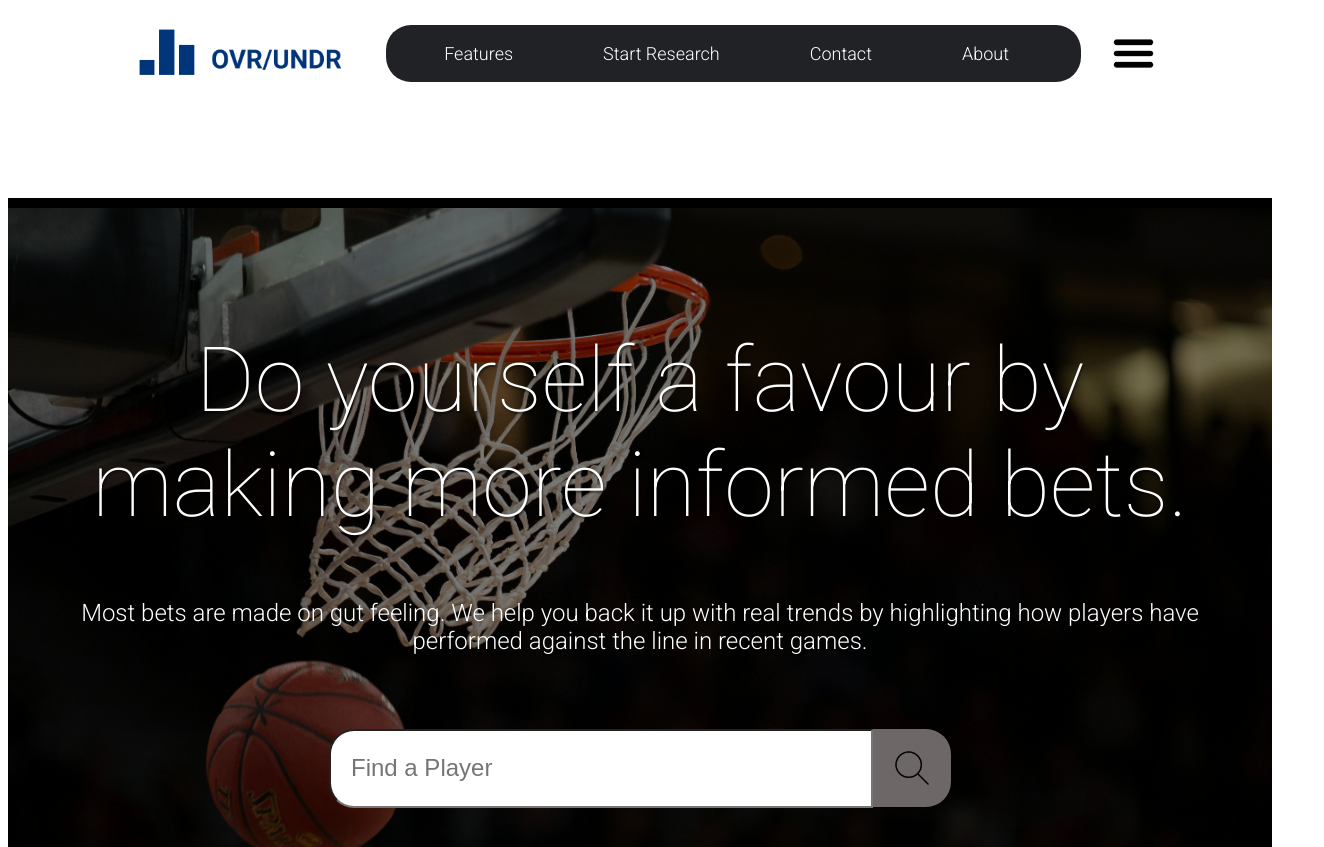
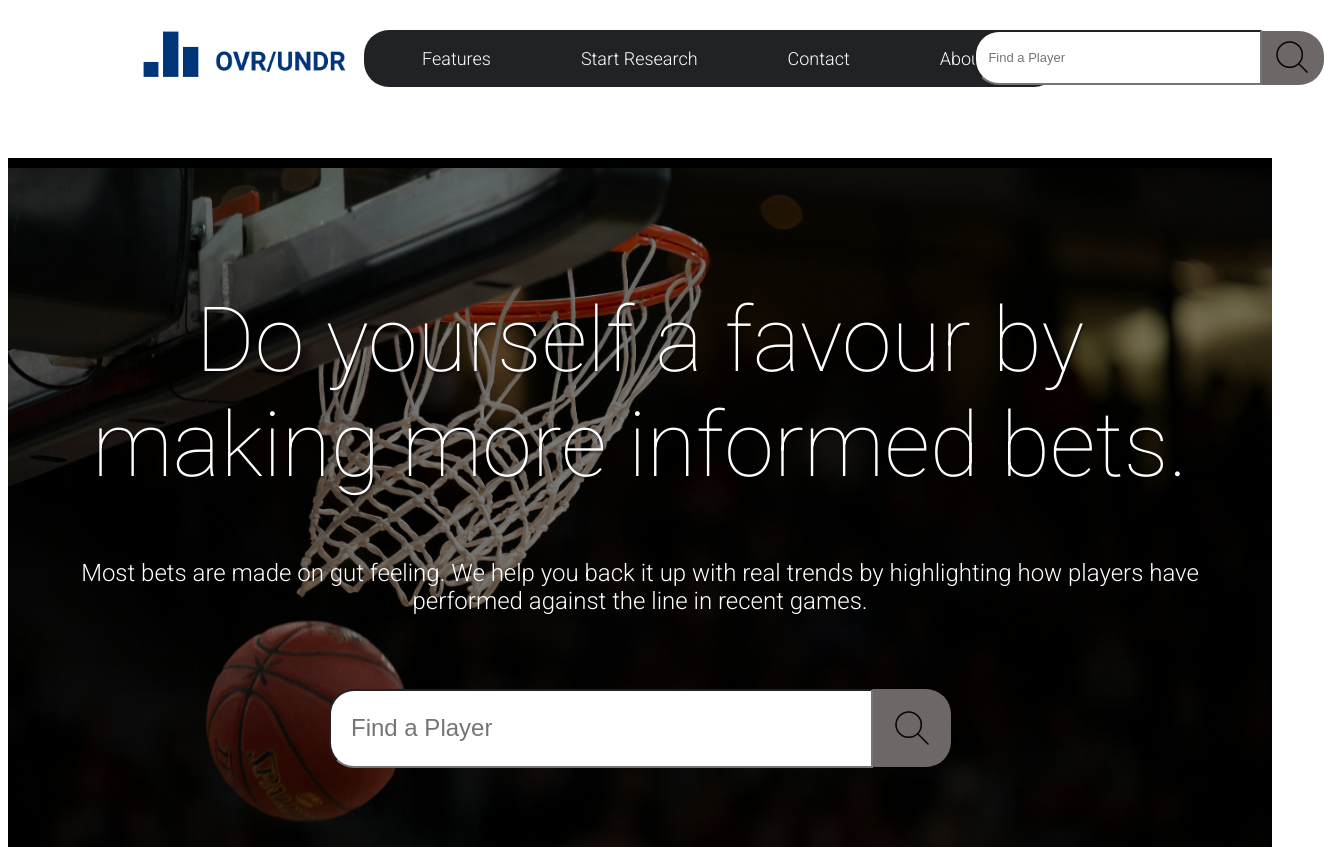
Before and after one commit to anthony-gudiel/ovr-undr, a React (Vite) app in the folder stat-finder/: page / in a window 1280 px wide. Shown: the top 847 px of the page, 1324 px wide, since content can reach past the window. Built offline with nearby package versions, Linux system fonts and the light colour scheme.

Commit message:
Added functional search bar to the header

```diff
--- a/stat-finder/src/App.jsx
+++ b/stat-finder/src/App.jsx
@@ -4,23 +4,82 @@ import PlayerStats from './components/PlayerStats'
 import About from "./components/About"
 import Contact from "./components/Contact"
 import { BrowserRouter, Routes, Route } from "react-router-dom"
+import { Toaster, toast } from 'sonner'
+import { useNavigate } from "react-router-dom"
 
 function App() {
+
+    const navigate = useNavigate();
+
+    function isEmpty(obj) {
+        return Object.keys(obj).length === 0;
+    }
+
+    async function handleSearch(event) {
+
+        event.preventDefault();
+
+        const formElement = event.currentTarget;
+        const formData = new FormData(formElement);
+
+        // console.log(formData);
+        // console.log('handleSearch entered')
+
+        let userPlayerSearch = formData.get("player-search");
+        const spaceIndex = (userPlayerSearch.indexOf(" "));
+
+        if (spaceIndex === -1) {
+            toast.error("Please enter a first and last name separated by a space.");
+            formElement.reset();
+            return;
+        }
+
+        userPlayerSearch = userPlayerSearch[0].toUpperCase()
+            + userPlayerSearch.substring(1, spaceIndex + 1)
+            + userPlayerSearch[spaceIndex + 1].toUpperCase()
+            + userPlayerSearch.substring(spaceIndex + 2, userPlayerSearch.length);
+
+        userPlayerSearch = userPlayerSearch.substring(0, spaceIndex) + '_'
+        + userPlayerSearch.substring(spaceIndex + 1, userPlayerSearch.length);
+
+        const url = `${import.meta.env.VITE_API_URL || 'http://localhost:5000'}/api/player?name=${encodeURIComponent(userPlayerSearch)}`;
+
+        formElement.reset();
+
+        try {
+            const response = await fetch(url);
+            if (!response.ok) {
+                throw new Error (`Response Status: ${response.status}`);
+            }
+
+            const json = await response.json();
+            // console.log(json);
+
+            if (isEmpty(json)) {
+                toast.error("No players matching that name were found. Please check your spelling or try a different name.");
+            } else {
+                navigate('/player-stats', {state: {playerData: json}});
+            }
+
+        } catch (error) {
+            console.log(error.message);
+            toast.error('Something went wrong. Please try again.');
+        }
+    }
 
   return (
     <>
 
-      <BrowserRouter >
-        <Header />
+      <Toaster richColors position="top-center"/>
+      <Header handleSearch={handleSearch} />
+      <div style={{ height: "50px" }} />
         <Routes>
-          <Route index element={<Landing />} />
+          <Route index element={<Landing handleSearch={handleSearch} />} />
           <Route path="/player-stats" element={<PlayerStats />} />
           <Route path="/about" element={<About />} />
           <Route path="/contact" element={<Contact />} />
           <Route path="*" element={<Error />} />
         </Routes>
-      </BrowserRouter>
-
     </>
   )
 }
--- a/stat-finder/src/components/Header.jsx
+++ b/stat-finder/src/components/Header.jsx
@@ -1,9 +1,9 @@
 import '../styles/header.css'
 import logo from '../assets/logo.png'
-import dropdown from '../assets/dropdown.png'
 import { Outlet, Link } from 'react-router-dom'
+import Search from './Search.jsx'
 
-export default function Header() {
+export default function Header(props) {
 
     return (
         <header className='container'>
@@ -25,7 +25,9 @@ export default function Header() {
                 </ul>
             </nav>
             <Outlet />
-            <img src={dropdown} alt="Dropdown icon" className='dropdown'/>
+                <div className='small-search'>
+                    <Search onClick={props.handleSearch}/>
+                </div>
         </header>
     )
 }
--- a/stat-finder/src/components/LandingMain.jsx
+++ b/stat-finder/src/components/LandingMain.jsx
@@ -5,76 +5,18 @@ import Search from "./Search"
 import { Toaster, toast } from 'sonner'
 import { useNavigate } from "react-router-dom"
 
-export default function LandingMain() {
+export default function LandingMain(props) {
 
-    const navigate = useNavigate();
-
-    function isEmpty(obj) {
-        return Object.keys(obj).length === 0;
-    }
-
-    async function handleSearch(event) {
-
-        event.preventDefault();
-
-        const formElement = event.currentTarget;
-        const formData = new FormData(formElement);
-
-        // console.log(formData);
-        // console.log('handleSearch entered')
-
-        let userPlayerSearch = formData.get("player-search");
-        const spaceIndex = (userPlayerSearch.indexOf(" "));
-
-        if (spaceIndex === -1) {
-            toast.error("Please enter a first and last name separated by a space.");
-            formElement.reset();
-            return;
-        }
-
-        userPlayerSearch = userPlayerSearch[0].toUpperCase()
-            + userPlayerSearch.substring(1, spaceIndex + 1)
-            + userPlayerSearch[spaceIndex + 1].toUpperCase()
-            + userPlayerSearch.substring(spaceIndex + 2, userPlayerSearch.length);
-
-        userPlayerSearch = userPlayerSearch.substring(0, spaceIndex) + '_'
-        + userPlayerSearch.substring(spaceIndex + 1, userPlayerSearch.length);
-
-        const url = `${import.meta.env.VITE_API_URL || 'http://localhost:5000'}/api/player?name=${encodeURIComponent(userPlayerSearch)}`;
-
-        formElement.reset();
-
-        try {
-            const response = await fetch(url);
-            if (!response.ok) {
-                throw new Error (`Response Status: ${response.status}`);
-            }
-
-            const json = await response.json();
-            // console.log(json);
-
-            if (isEmpty(json)) {
-                toast.error("No players matching that name were found. Please check your spelling or try a different name.");
-            } else {
-                navigate('/player-stats', {state: {playerData: json}});
-            }
-
-        } catch (error) {
-            console.log(error.message);
-            toast.error('Something went wrong. Please try again.');
-        }
-    }
 
     return (
 
         <main>
-            <Toaster richColors position="top-center"/>
             <div className="tagline">
                 <h1>Do yourself a favour by making more informed bets.</h1>
                 <h3>Most bets are made on gut feeling. We help you back it up with real trends by
                 highlighting how players have performed against the line in recent games.</h3>
                 <Search
-                    onClick = {handleSearch}
+                    onClick = {props.handleSearch}
                 />
             </div>
 
--- a/stat-finder/src/main.jsx
+++ b/stat-finder/src/main.jsx
@@ -1,9 +1,12 @@
 import { StrictMode } from 'react'
 import { createRoot } from 'react-dom/client'
 import App from './App.jsx'
+import { BrowserRouter } from 'react-router-dom'
 
 createRoot(document.getElementById('root')).render(
-  <StrictMode>
-    <App />
-  </StrictMode>,
+      <BrowserRouter >
+        <StrictMode>
+          <App />
+        </StrictMode>,
+      </BrowserRouter>
 )
--- a/stat-finder/src/styles/header.css
+++ b/stat-finder/src/styles/header.css
@@ -8,15 +8,29 @@
     font-weight: 300;
     /* position: sticky;
     top: 0; */
+ }
+
+.nba-logo {
+    position: absolute;
+    top: 0;
+    left: 10%;
+    margin-top: 10px;
 }
 
-.nba-logo {
-    margin-right: 30px;
+.small-search {
+    max-width: 350px; /* or your preferred width */
+    font-size: 0.85em; /* scale down text if needed */
+    margin-left: 40px;
+    position: absolute;
+    top: 0;
+    left: 73%;
+    margin-top: -20px;
 }
 
-.dropdown {
-    height: 2.5em;
-    margin-left: 30px;
+.small-search input,
+.small-search button {
+    font-size: 0.85em;
+    padding: 8px 12px;
 }
 
 .container ul {
@@ -27,6 +41,11 @@
 nav {
     background-color: #212225;
     border-radius: 25px;
+    position: absolute;
+    top: 0;
+    left: 30%;
+    margin-top: 30px;
+    margin-left: -20px;
 }
 
 li {
```
Also changed, not shown: stat-finder/src/styles/stats.css (line endings or trailing spaces).
